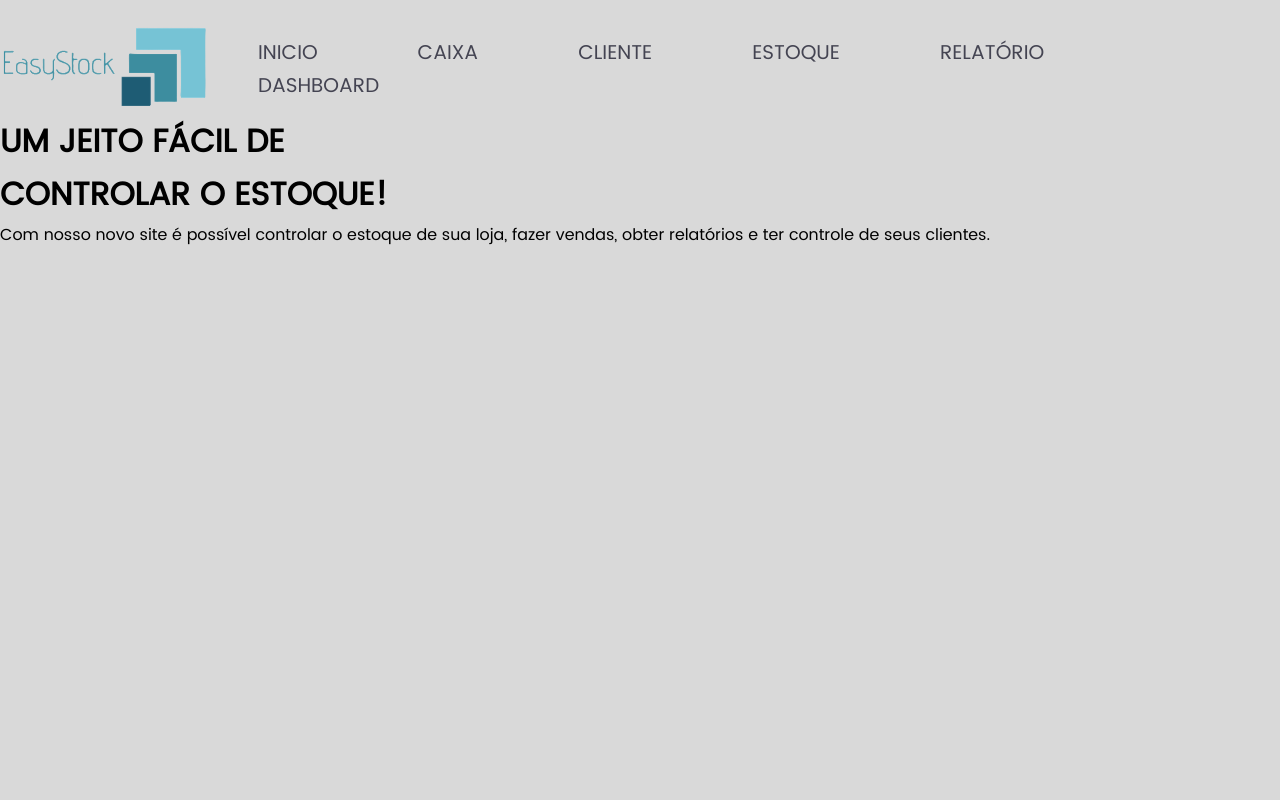
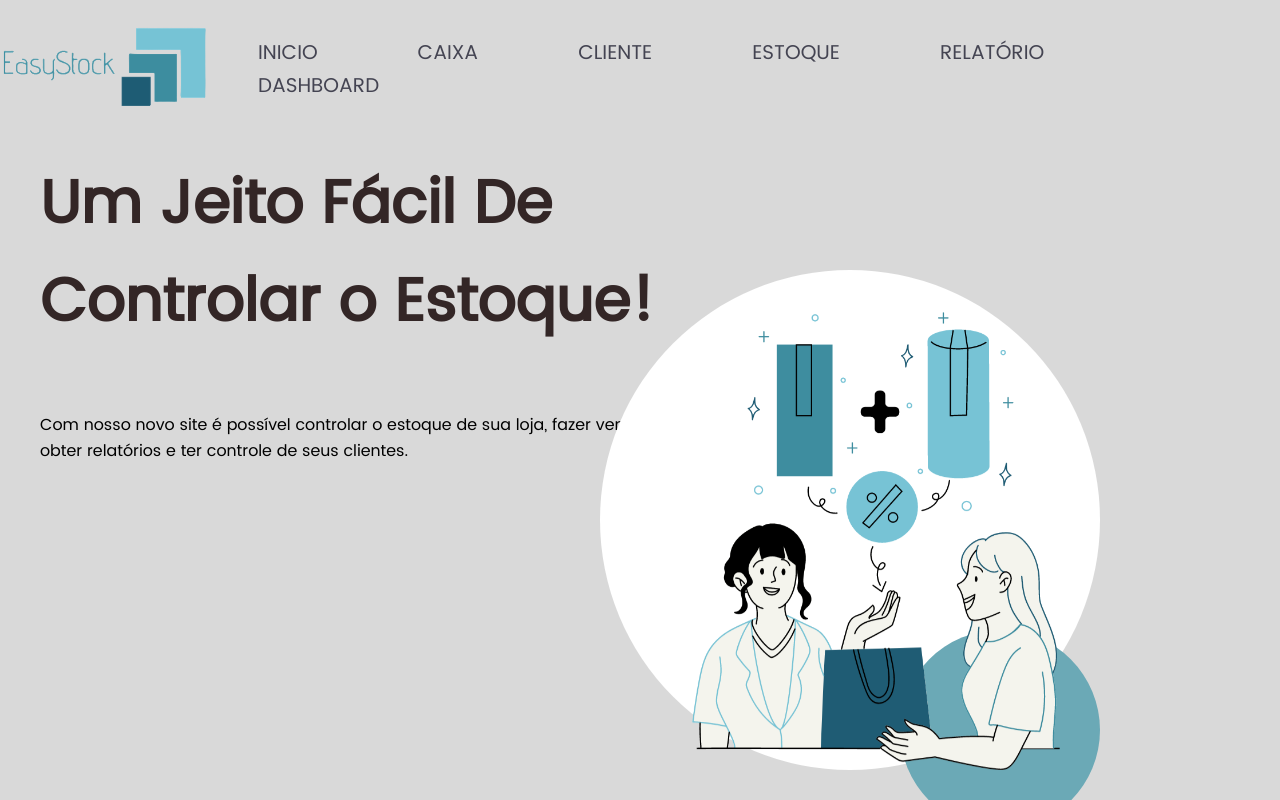
Before and after one commit to mdsreq-fga-unb/2023.1-EasyStock, a React (Vite) app in the folder frontend/: page / in a window 1280 px wide. Built offline with nearby package versions, Linux system fonts and the light colour scheme.

Commit message:
Ícones da página inicial alinhados

```diff
--- a/frontend/src/Card/Card.jsx
+++ b/frontend/src/Card/Card.jsx
@@ -18,7 +18,7 @@ export function CardClient({client}){
         <Produtos>
             <td>{client.cliente}</td>
             <td>{client.dividendo}</td>
-            <td>{client.statusDividada}</td>
+            <td>{client.statusDivida}</td>
         </Produtos>
     )
 }
--- a/frontend/src/pages/inicio/Inicio.jsx
+++ b/frontend/src/pages/inicio/Inicio.jsx
@@ -1,20 +1,27 @@
 import { NavBar } from "../../components/navBar/NavBar";
+import { Body, CirculoAzul, CirculoBranco } from "./InicioStyled";
+import Icone from "../../images/imagemInicioMeninas.png";
+
 export default function Inicio() {
     return (
         <>
             <NavBar />
-            <body>
+            <Body>
                 <div>
                     <h1>
-                        UM JEITO FÁCIL DE
-                        <br /> CONTROLAR O ESTOQUE!
+                        Um Jeito Fácil De
+                        <br /> Controlar o Estoque!
                     </h1>
-                    <p>Com nosso novo site é possível controlar o estoque de sua loja, fazer vendas, obter relatórios e ter controle de seus clientes. </p>
+                    <p>
+                        Com nosso novo site é possível controlar o estoque de
+                        sua loja, fazer vendas, obter relatórios e ter controle
+                        de seus clientes.{" "}
+                    </p>
                 </div>
-                <div className="bola-branca"></div>
-                <div className="bola-pequena"></div>
-                <div className="icone"></div>
-            </body>
+                <CirculoBranco />
+                <CirculoAzul />
+                <img src={Icone} alt="Logo meninas" />
+            </Body>
         </>
     );
 }
--- a/frontend/src/pages/inicio/InicioStyled.js
+++ b/frontend/src/pages/inicio/InicioStyled.js
@@ -1 +1,53 @@
 import styled from "styled-components";
+
+export const Body = styled.body`
+    display: flex;
+    align-items: flex-end;
+
+    div {
+    }
+
+    img {
+        width: 23rem;
+        position: fixed;
+        z-index: 30;
+        right: 10px;
+        position: fixed;
+        right: 220px;
+        bottom: 30px;
+    }
+    h1 {
+        font-size: 60px;
+        padding: 20px;
+        margin: 20px;
+        color: #332626;
+    }
+    p {
+        padding: 20px;
+        margin: 20px;
+        width: 60%;
+        height: auto;
+    }
+`;
+
+export const CirculoBranco = styled.div`
+    position: fixed;
+    clip-path: circle(50%);
+    background: #ffffff;
+    width: 500px;
+    height: 500px;
+    right: 180px;
+    bottom: 30px;
+`;
+
+export const CirculoAzul = styled.div`
+    position: fixed;
+    clip-path: circle(50%);
+    background: #6ba9b6;
+    width: 200px;
+    height: 200px;
+    margin-top: 20px;
+    z-index: 20;
+    right: 180px;
+    bottom: -30px;
+`;
```
